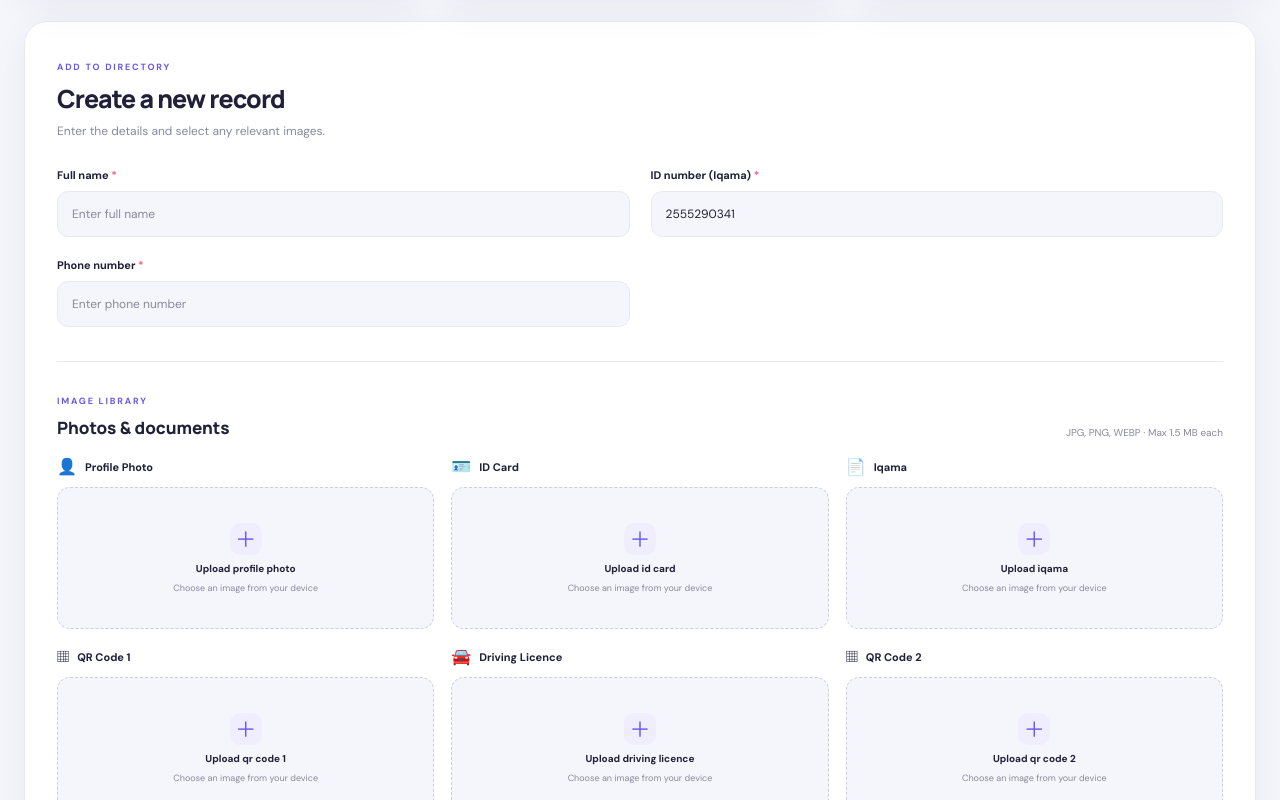
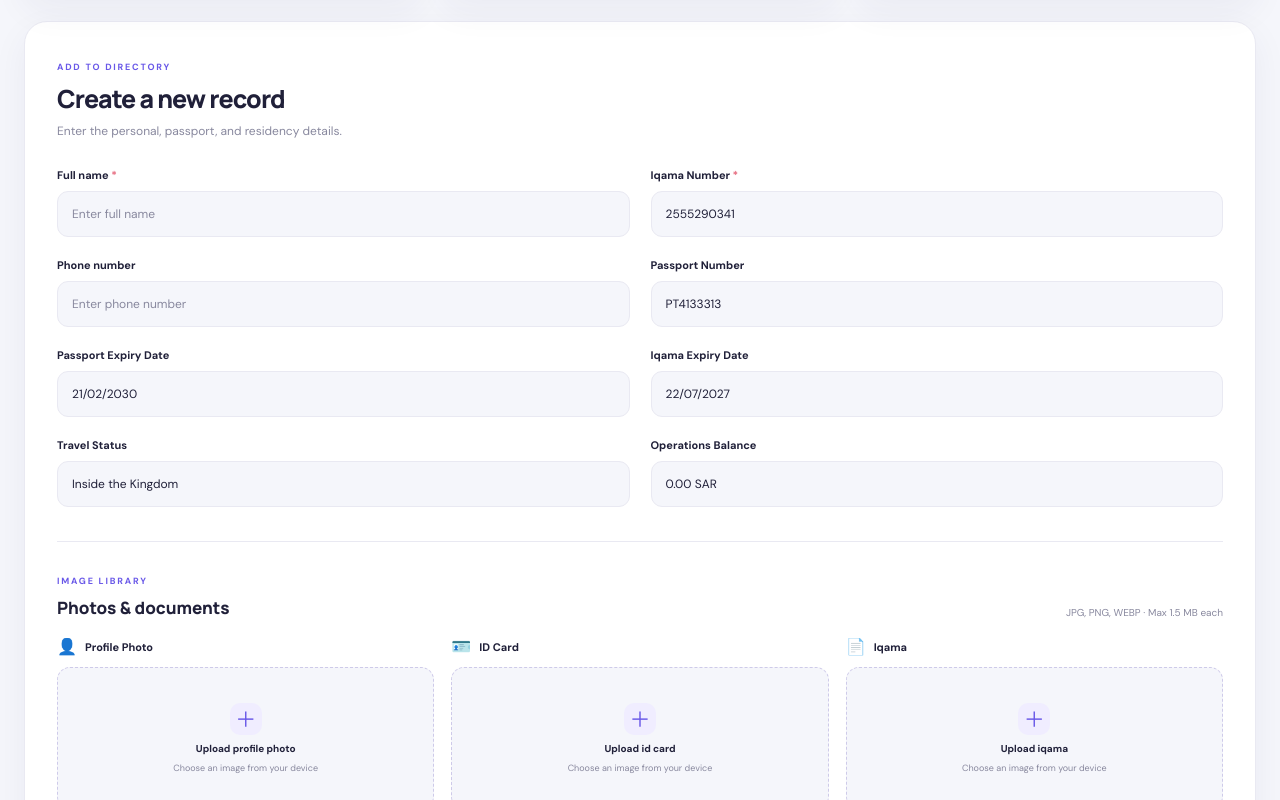
Before and after one commit to QudratUllahKhan9/absherDeshboardFrontend, a React (Vite) app: page / in a window 1280 px wide. Shown: the part 640-1440 px from the top of the page. Built offline with nearby package versions, Linux system fonts and the light colour scheme.

Commit message:
Update App.jsx

```diff
--- a/src/App.jsx
+++ b/src/App.jsx
@@ -1,7 +1,7 @@
 import { useEffect, useMemo, useState } from "react";
 import "./App.css";
 
-const STORAGE_KEY = "peoplehub_records_v1";
+const STORAGE_KEY = "peoplehub_records_v2";
 const THEME_KEY = "peoplehub_theme";
 
 const IMAGE_FIELDS = [
@@ -15,8 +15,13 @@ const IMAGE_FIELDS = [
 
 const EMPTY_FORM = {
   name: "",
-  idNo: "2555290341", // Populated with Iqama Number from Absher data[cite: 3]
+  idNo: "2555290341",        // Iqama Number
   phone: "",
+  passportNo: "PT4133313",   // Passport Number
+  passportExpiry: "21/02/2030",
+  iqamaExpiry: "22/07/2027",
+  travelStatus: "Inside the Kingdom",
+  balance: "0.00 SAR",
 };
 
 function readRecords() {
@@ -119,7 +124,7 @@ export default function App() {
   function handleSubmit(event) {
     event.preventDefault();
 
-    if (!form.name.trim() || !form.idNo.trim() || !form.phone.trim()) {
+    if (!form.name.trim() || !form.idNo.trim()) {
       notify("Please complete all required fields.");
       return;
     }
@@ -133,6 +138,11 @@ export default function App() {
       name: form.name.trim(),
       idNo: form.idNo.trim(),
       phone: form.phone.trim(),
+      passportNo: form.passportNo.trim(),
+      passportExpiry: form.passportExpiry.trim(),
+      iqamaExpiry: form.iqamaExpiry.trim(),
+      travelStatus: form.travelStatus.trim(),
+      balance: form.balance.trim(),
       images: {
         ...(previousRecord?.images || {}),
         ...images,
@@ -160,6 +170,11 @@ export default function App() {
       name: item.name || "",
       idNo: item.idNo || "",
       phone: item.phone || "",
+      passportNo: item.passportNo || "",
+      passportExpiry: item.passportExpiry || "",
+      iqamaExpiry: item.iqamaExpiry || "",
+      travelStatus: item.travelStatus || "",
+      balance: item.balance || "",
     });
     setImages(item.images || {});
 
@@ -189,7 +204,7 @@ export default function App() {
     if (!term) return items;
 
     return items.filter((item) =>
-      [item.name, item.idNo, item.phone].some((value) =>
+      [item.name, item.idNo, item.phone, item.passportNo].some((value) =>
         String(value || "").toLowerCase().includes(term)
       )
     );
@@ -216,7 +231,7 @@ export default function App() {
             <input
               type="search"
               aria-label="Search records"
-              placeholder="Search name, ID or phone..."
+              placeholder="Search name, ID or passport..."
               value={query}
               onChange={(event) => setQuery(event.target.value)}
             />
@@ -253,7 +268,7 @@ export default function App() {
             </h1>
 
             <p>
-              Manage people details, photos, passport details (PT4133313)[cite: 1], and documents in one organized workspace.
+              Manage people details, Iqama/Passport info, travel records, and documents in one workspace.
             </p>
 
             <a className="hero-link" href="#records">
@@ -328,7 +343,7 @@ export default function App() {
               <h2>
                 {editingId ? "Edit person record" : "Create a new record"}
               </h2>
-              <p>Enter the details and select any relevant images.</p>
+              <p>Enter the personal, passport, and residency details.</p>
             </div>
 
             {editingId && (
@@ -345,9 +360,7 @@ export default function App() {
           <form id="record-form" onSubmit={handleSubmit}>
             <div className="form-grid">
               <label className="field">
-                <span>
-                  Full name <b>*</b>
-                </span>
+                <span>Full name <b>*</b></span>
                 <input
                   name="name"
                   value={form.name}
@@ -360,14 +373,12 @@ export default function App() {
               </label>
 
               <label className="field">
-                <span>
-                  ID number (Iqama) <b>*</b>
-                </span>
+                <span>Iqama Number <b>*</b></span>
                 <input
                   name="idNo"
                   value={form.idNo}
                   onChange={handleChange}
-                  placeholder="Enter ID number"
+                  placeholder="Enter Iqama number"
                   autoComplete="off"
                   maxLength={80}
                   required
@@ -375,9 +386,7 @@ export default function App() {
               </label>
 
               <label className="field">
-                <span>
-                  Phone number <b>*</b>
-                </span>
+                <span>Phone number</span>
                 <input
                   type="tel"
                   name="phone"
@@ -386,7 +395,66 @@ export default function App() {
                   placeholder="Enter phone number"
                   autoComplete="off"
                   maxLength={30}
-                  required
+                />
+              </label>
+
+              <label className="field">
+                <span>Passport Number</span>
+                <input
+                  name="passportNo"
+                  value={form.passportNo}
+                  onChange={handleChange}
+                  placeholder="Enter passport number"
+                  autoComplete="off"
+                  maxLength={30}
+                />
+              </label>
+
+              <label className="field">
+                <span>Passport Expiry Date</span>
+                <input
+                  name="passportExpiry"
+                  value={form.passportExpiry}
+                  onChange={handleChange}
+                  placeholder="DD/MM/YYYY"
+                  autoComplete="off"
+                  maxLength={20}
+                />
+              </label>
+
+              <label className="field">
+                <span>Iqama Expiry Date</span>
+                <input
+                  name="iqamaExpiry"
+                  value={form.iqamaExpiry}
+                  onChange={handleChange}
+                  placeholder="DD/MM/YYYY"
+                  autoComplete="off"
+                  maxLength={20}
+                />
+              </label>
+
+              <label className="field">
+                <span>Travel Status</span>
+                <input
+                  name="travelStatus"
+                  value={form.travelStatus}
+                  onChange={handleChange}
+                  placeholder="e.g. Inside the Kingdom"
+                  autoComplete="off"
+                  maxLength={50}
+                />
+              </label>
+
+              <label className="field">
+                <span>Operations Balance</span>
+                <input
+                  name="balance"
+                  value={form.balance}
+                  onChange={handleChange}
+                  placeholder="e.g. 0.00 SAR"
+                  autoComplete="off"
+                  maxLength={30}
                 />
               </label>
             </div>
@@ -513,7 +581,7 @@ export default function App() {
               <h3>{query ? "No matching records" : "Your directory is ready"}</h3>
               <p>
                 {query
-                  ? "Try another name, ID number or phone number."
+                  ? "Try another name, ID number or passport number."
                   : "Add your first record using the form above."}
               </p>
             </div>
@@ -539,7 +607,7 @@ export default function App() {
 
                       <div className="person-title">
                         <h3>{item.name}</h3>
-                        <span className="record-id">ID · {item.idNo}</span>
+                        <span className="record-id">Iqama · {item.idNo}</span>
                       </div>
 
                       <span className="local-chip">● Local</span>
@@ -547,16 +615,27 @@ export default function App() {
 
                     <div className="person-meta">
                       <div>
-                        <span>PHONE</span>
-                        <b>{item.phone || "—"}</b>
+                        <span>PASSPORT</span>
+                        <b>{item.passportNo || "—"}</b>
                       </div>
                       <div>
-                        <span>IMAGES</span>
-                        <b>{attachedCount} attached</b>
+                        <span>IQAMA EXP</span>
+                        <b>{item.iqamaExpiry || "—"}</b>
                       </div>
                     </div>
 
-                    <div className="document-strip">
+                    <div className="person-meta" style={{ marginTop: "8px" }}>
+                      <div>
+                        <span>TRAVEL STATUS</span>
+                        <b>{item.travelStatus || "—"}</b>
+                      </div>
+                      <div>
+                        <span>BALANCE</span>
+                        <b>{item.balance || "—"}</b>
+                      </div>
+                    </div>
+
+                    <div className="document-strip" style={{ marginTop: "15px" }}>
                       {IMAGE_FIELDS.map((field) => (
                         <div
                           className={`document-thumb ${
```
